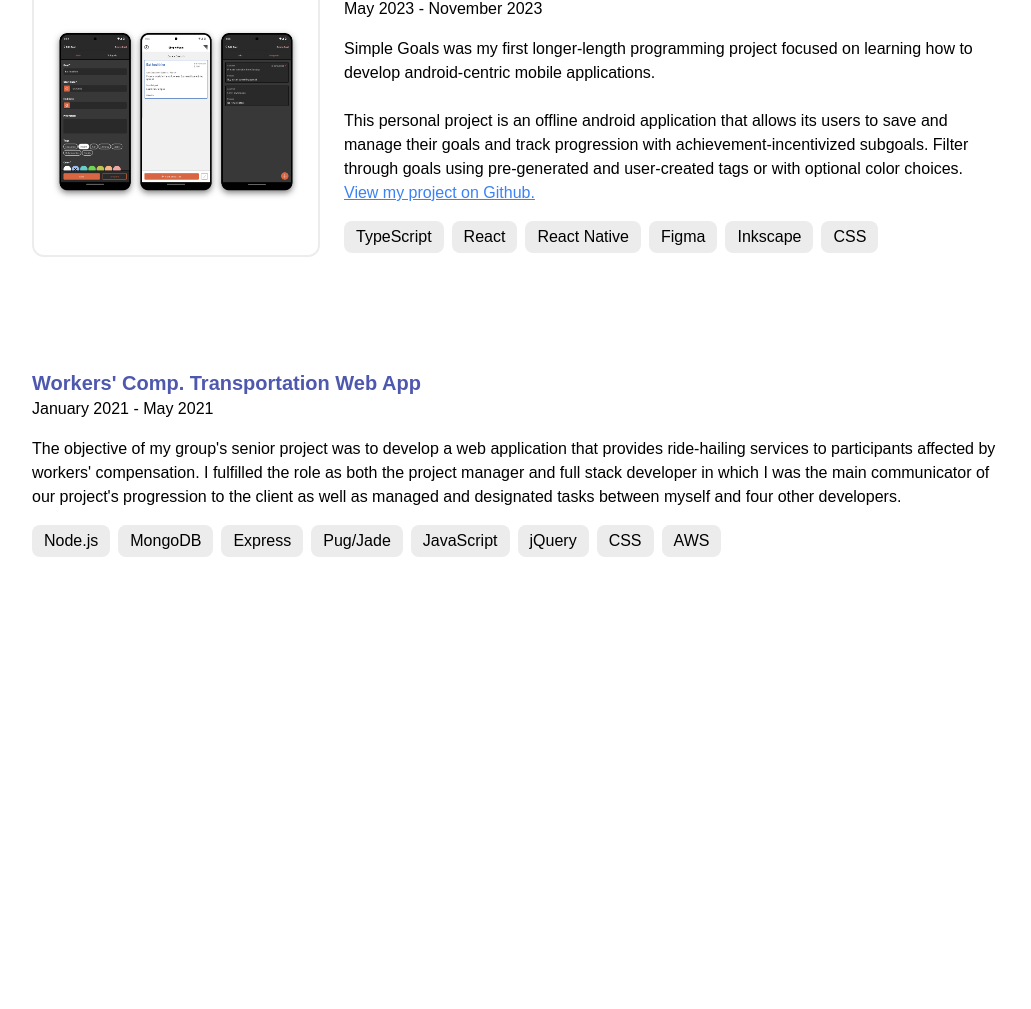
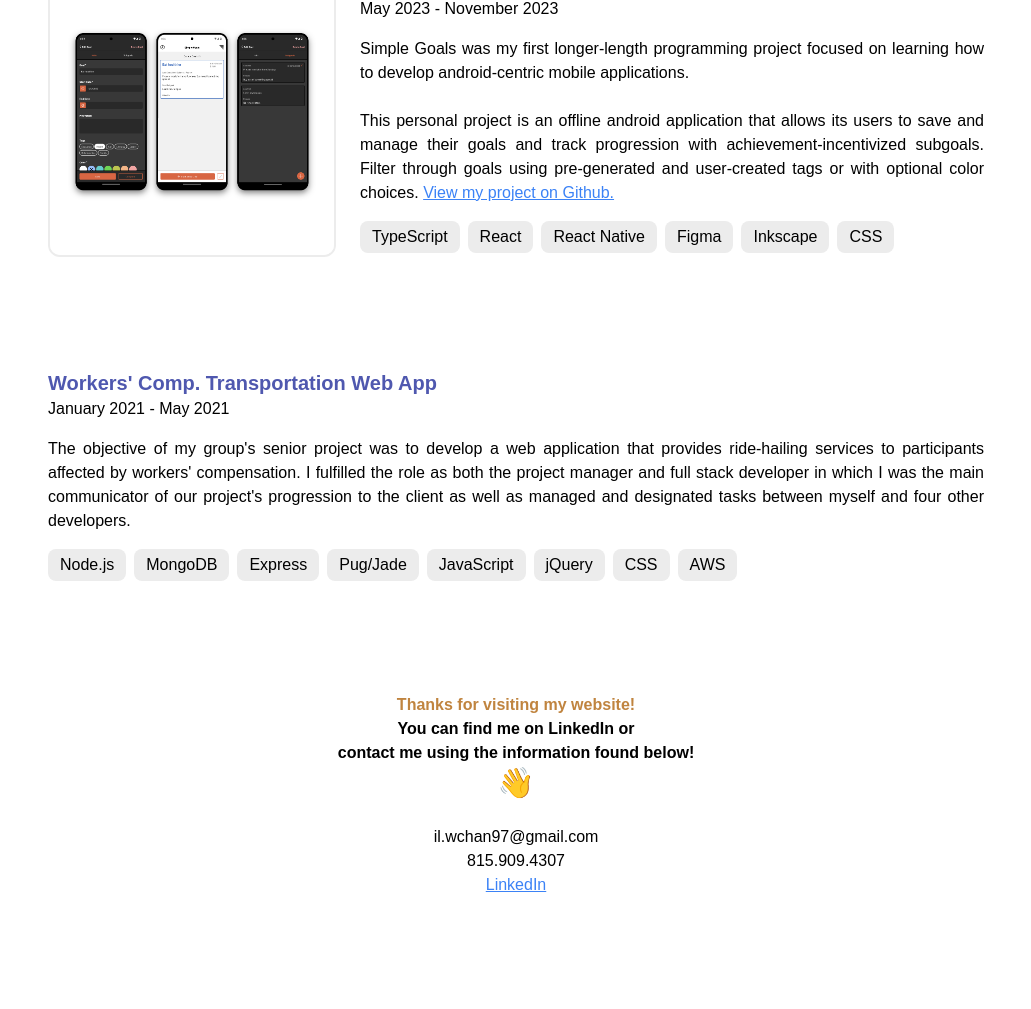
Before and after one commit to wchan1097/wchan1097.github.io, a website: page index.html in a window 1280 px wide. Shown: the part 1199-2208 px from the top of the page, without its empty margins (124-1155 px from the left). Before the commit the page ends 1868 px from the top, so only its background shows below. Drawn offline with Linux system fonts and the light colour scheme.

Commit message:
change padding and add footer

```diff
--- a/index.html
+++ b/index.html
@@ -40,7 +40,7 @@
 				</div>
 			</div>
 		</nav>
-		<section style="max-width: var(--profile-max-width)" class="mx-auto py-14 md:py-28 px-4">
+		<section style="max-width: var(--profile-max-width)" class="mx-auto py-14 md:py-28 px-8">
 			<div class="grid grid-cols-1 md:grid-cols-5 md:gap-6 gap-8 items-center">
 				<div class="md:col-span-3">
 					<h3 class="md:text-xl font-bold mb-2 text-center md:text-start">Hello!</h3>
@@ -65,7 +65,7 @@
 		</section>
 	</div>
 	<div>
-		<section style="max-width: var(--profile-max-width)" class="mx-auto pt-14 md:pt-28 px-4">
+		<section style="max-width: var(--profile-max-width)" class="mx-auto pt-14 md:pt-28 px-8">
 			<div class="flex gap-6 flex-wrap md:flex-nowrap">
 				<div class="md:flex-none flex justify-center w-full md:w-max">
 					<div class="w-72 h-72 rounded-xl bg-contain flex items-end overflow-hidden" style="background-image: url('../assets/images/graduation.jpg')">
@@ -80,7 +80,7 @@
 					<h3 style="color: var(--indigo)" class="font-bold text-xl text-center md:text-start">Full Stack Developer - Senior Software Engineer</h3>
 
 					<h4 class="mb-4 text-center md:text-start"><strong>BMI Company Inc</strong> | July 2021 - November 2022 - <span class="font-bold" style="color: var(--yellow)">Present</span></h4>
-					<p class="mb-4 text-center md:text-start">
+					<p class="mb-4 text-center md:text-justify">
 						Performed a complete design overhaul of the company insurance portal using a third-party Bootstrap
 						template. Collaborated with individuals throughout the company to develop new features which included
 						integrations with many different web services. Participated and orchestrated meetings to discuss the
@@ -97,7 +97,7 @@
 				</div>
 			</div>
 		</section>
-		<section style="max-width: var(--profile-max-width)" class="mx-auto pt-14 md:pt-28 px-4">
+		<section style="max-width: var(--profile-max-width)" class="mx-auto pt-14 md:pt-28 px-8">
 			<div class="flex gap-6 flex-wrap md:flex-nowrap">
 				<div class="flex-none flex justify-center w-full md:w-max">
 					<img src="../assets/images/simple-goals.png" class="w-72 h-72 rounded-xl" style="border: 2px solid var(--light-gray)">
@@ -112,7 +112,7 @@
 					</div>
 
 					<h4 class="mb-4 text-center md:text-start">May 2023 - November 2023</h4>
-					<p class="mb-4 text-center md:text-start">
+					<p class="mb-4 text-center md:text-justify">
 						Simple Goals was my first longer-length programming project focused on learning how to develop android-centric
 						mobile applications.
 						<br><br>
@@ -132,11 +132,11 @@
 				</div>
 			</div>
 		</section>
-		<section style="max-width: var(--profile-max-width);" class="mx-auto pt-14 md:pt-28 px-4">
+		<section style="max-width: var(--profile-max-width);" class="mx-auto pt-14 md:pt-28 px-8">
 			<h3 style="color: var(--indigo)" class="font-bold text-xl text-center md:text-start">Workers' Comp. Transportation Web App</h3>
 
 			<h4 class="mb-4 text-center md:text-start">January 2021 - May 2021</h4>
-			<p class="mb-4 text-center md:text-start">
+			<p class="mb-4 text-center md:text-justify">
 				The objective of my group's senior project was to develop a web application that provides ride-hailing services to participants
 				affected by workers' compensation. I fulfilled the role as both the project manager and full stack developer in which I was the
 				main communicator of our project's progression to the client as well as managed and designated tasks between myself and four other developers.
@@ -150,6 +150,15 @@
 				<p style="background-color: var(--light-gray)" class="px-3 py-1 rounded-lg">jQuery</p>
 				<p style="background-color: var(--light-gray)" class="px-3 py-1 rounded-lg">CSS</p>
 				<p style="background-color: var(--light-gray)" class="px-3 py-1 rounded-lg">AWS</p>
+			</div>
+		</section>
+		<section class="mx-auto pt-14 md:pt-28 px-4">
+			<h5 class="font-bold text-center"><span style="color: var(--dark-yellow)">Thanks for visiting my website!</span> <br> You can find me on LinkedIn or <br> contact me using the information found below!</h5>
+			<p class="text-3xl text-center mb-6">👋</p>
+			<p class="text-center">il.wchan97@gmail.com</p>
+			<p class="text-center">815.909.4307</p>
+			<div class="flex justify-center">
+				<a href="https://www.linkedin.com/in/wchan1097/" class="underline text-blue-500">LinkedIn</a>
 			</div>
 		</section>
 		<div class="pt-14 md:pt-28"></div>
```
Also changed, not shown: css/tw-output.css.
